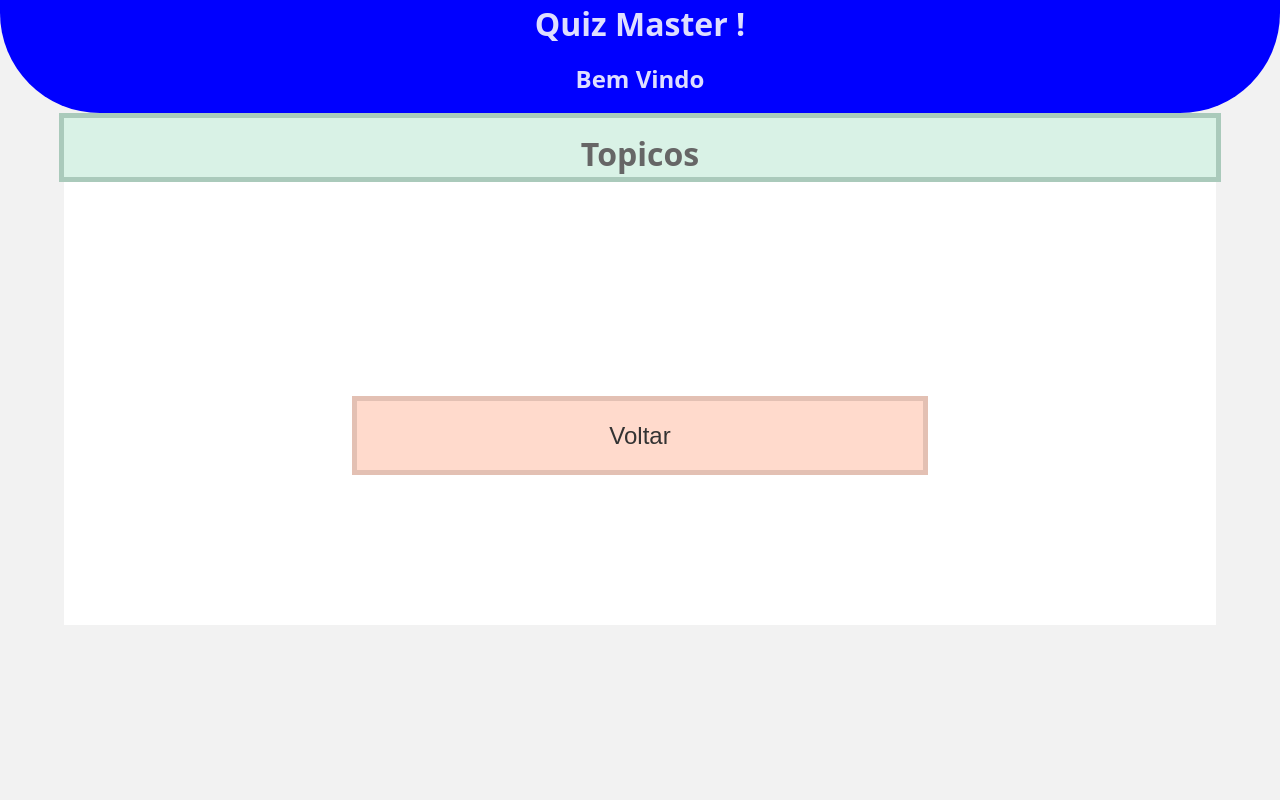
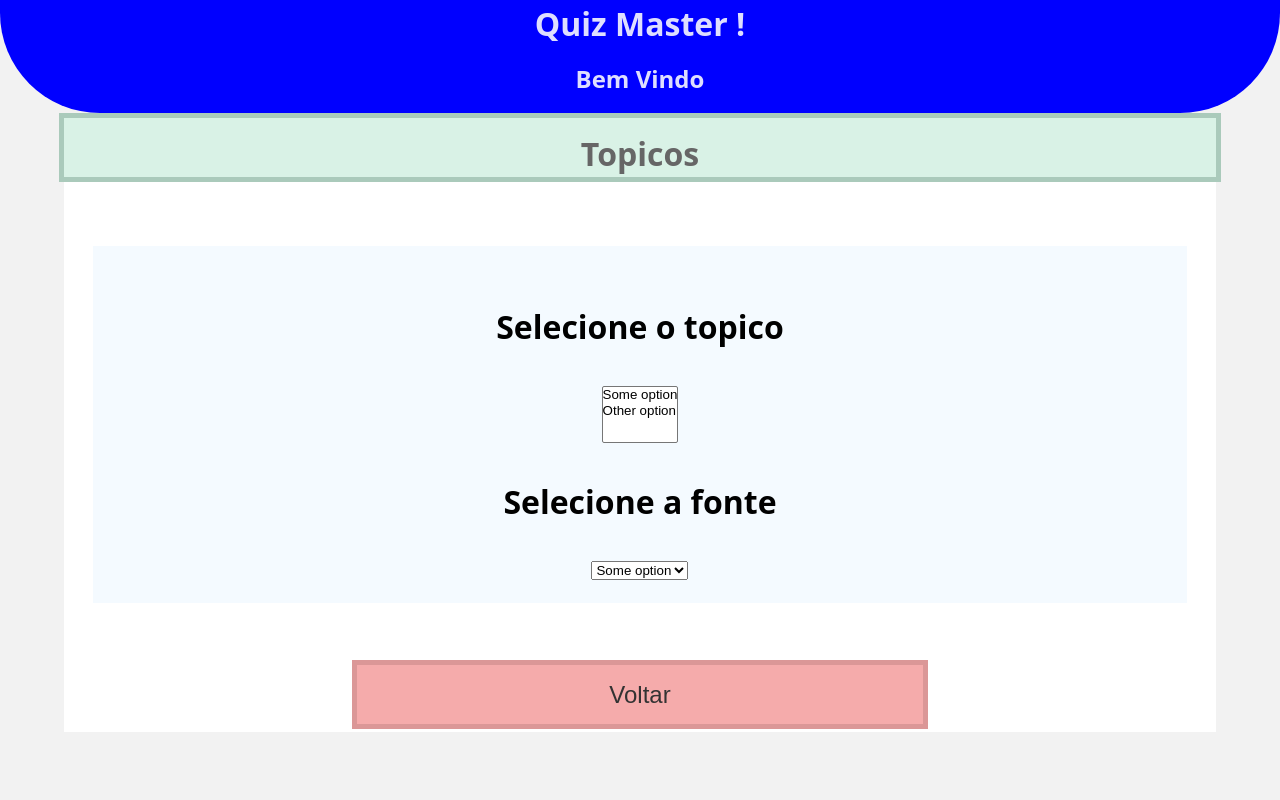
Before and after one commit to MuriloCarvG12/QuizMaster, a React (Vite) app: page /QuestionScreen in a window 1280 px wide. Both pictures are taken after a click on the button "Tópicos". Shown: the top 800 px of the page. Built offline with nearby package versions, Linux system fonts and the light colour scheme.

Commit message:
Adiciona funcionalidade de escolha para a opcao Topicos

```diff
--- a/src/pages/QuestionScreen.tsx
+++ b/src/pages/QuestionScreen.tsx
@@ -7,6 +7,19 @@ import { useState } from "react";
 
 export default function QuestionScreen() {
     const [current_option, set_current_option] = useState(0)
+    const [picked_question_source, set_picked_question_source] = useState("")
+    const[picked_question_topics, set_picked_question_topics] = useState([])
+
+    const handle_picked_question_source = (event) => {
+        set_picked_question_source(event.target.value);
+        console.log("PICKED OPTION -> " + picked_question_source)
+      };
+
+    function handle_picked_question_topics(event)  {
+        const values = Array.from(event.target.selectedOptions, option => option.value);
+        set_picked_question_topics(values);
+        console.log("PICKED TOPICS ->", values);
+      };
 
     function control_menu(current_option:number)
     {
@@ -56,9 +69,22 @@ export default function QuestionScreen() {
                             </div>
 
 
-                            <div id="HOME-Questions" className="question_screen_body">
-                                <div style={{width:"100%", height:"15%", display:"flex", alignContent:"center", justifyContent:"center"}}>
-                                    <App_Button bgcolor={"FFDACC"} bordercolor={"e3c0b3"} borderhovercolor={"d1b1a5"} bghovercolor={"e3c2b6"} message={"Voltar"} onClick={() => set_current_option(0)}/>
+                            <div id="HOME-Questions" className="question_screen_body" style={{flexDirection:"column"}}>
+                                <div className="question_screen_body" style={{backgroundColor:"#F4FAFF",width:"95%",height:"100%", flexDirection:"column"}}>
+                                    <h1 style={{color:"black"}}> Selecione o topico </h1>
+                                    <select onChange={handle_picked_question_topics} multiple={true}>
+                                        <option value="someOption">Some option</option>
+                                        <option value="otherOption">Other option</option>
+                                    </select>
+                                    <h1 style={{color:"black"}}> Selecione a fonte </h1>
+                                    <select onChange={handle_picked_question_source}>
+                                        <option value="someOption">Some option</option>
+                                        <option value="otherOption">Other option</option>
+                                    </select>
+
+                                </div>
+                                <div style={{width:"100%", height:"10%", display:"flex", alignContent:"center", justifyContent:"center"}}>
+                                    <App_Button bgcolor={"f5abab"} bordercolor={"db9797"} borderhovercolor={"c78787"} bghovercolor={"e39898"} message={"Voltar"} onClick={() => set_current_option(0)}/>
                                 </div>
                             </div>
                         </div>
@@ -77,9 +103,12 @@ export default function QuestionScreen() {
                        </div>
 
 
-                       <div id="HOME-Questions" className="question_screen_body">
-                           <div style={{width:"100%", height:"15%", display:"flex", alignContent:"center", justifyContent:"center"}}>
-                               <App_Button bgcolor={"FFDACC"} bordercolor={"e3c0b3"} borderhovercolor={"d1b1a5"} bghovercolor={"e3c2b6"} message={"Voltar"} onClick={() => set_current_option(0)}/>
+                       <div id="HOME-Questions" className="question_screen_body" style={{flexDirection:"column"}}>
+                            <div className="question_screen_body" style={{backgroundColor:"#F4FAFF",width:"95%",height:"100%"}}>
+                                <h1 style={{color:"black"}}> Retrieve Saved Questions</h1>
+                            </div>
+                           <div style={{width:"100%", height:"10%", display:"flex", alignContent:"center", justifyContent:"center"}}>
+                               <App_Button bgcolor={"f5abab"} bordercolor={"db9797"} borderhovercolor={"c78787"} bghovercolor={"e39898"} message={"Voltar"} onClick={() => set_current_option(0)}/>
                            </div>
                        </div>
                    </div>
@@ -98,9 +127,12 @@ export default function QuestionScreen() {
                        </div>
 
 
-                       <div id="HOME-Questions" className="question_screen_body">
-                           <div style={{width:"100%", height:"15%", display:"flex", alignContent:"center", justifyContent:"center"}}>
-                               <App_Button bgcolor={"FFDACC"} bordercolor={"e3c0b3"} borderhovercolor={"d1b1a5"} bghovercolor={"e3c2b6"} message={"Voltar"} onClick={() => set_current_option(0)}/>
+                       <div id="HOME-Questions" className="question_screen_body" style={{flexDirection:"column"}}>
+                            <div className="question_screen_body" style={{backgroundColor:"#F4FAFF",width:"95%",height:"100%"}}>
+                                <h1 style={{color:"black"}}> GOTO COMMUNITY QUESTIONS PAGE</h1>
+                            </div>
+                           <div style={{width:"100%", height:"10%", display:"flex", alignContent:"center", justifyContent:"center"}}>
+                               <App_Button bgcolor={"f5abab"} bordercolor={"db9797"} borderhovercolor={"c78787"} bghovercolor={"e39898"} message={"Voltar"} onClick={() => set_current_option(0)}/>
                            </div>
                        </div>
                    </div>
```
